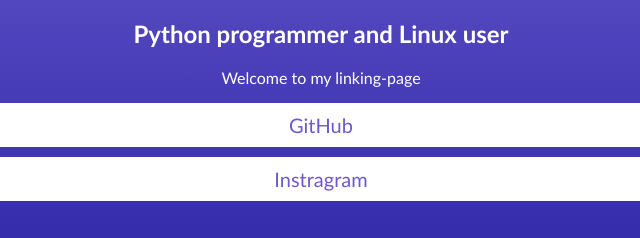
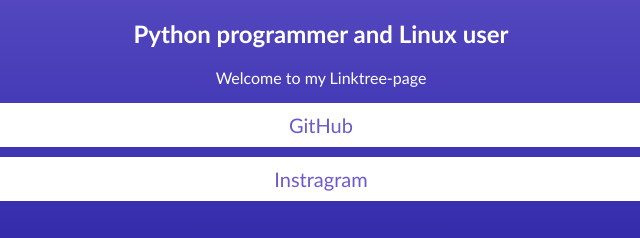
Before and after one commit to Fedoxy/fedoxy.github.io, a plain HTML site: page index.html in a window 1280 px wide. Shown: the part 171-409 px from the top of the page, 319-959 px from the left. Drawn offline with Linux system fonts and the light colour scheme.

Commit message:
Update index.html

```diff
--- a/index.html
+++ b/index.html
@@ -6,7 +6,7 @@
     <img src="/picture.png">
     <h1>Fedoxy</h1>
     <h2>Python programmer and Linux user</h2>
-    <p>Welcome to my linking-page</p>
+    <p>Welcome to my Linktree-page</p>
     <a href="https://github.com/Fedoxy/" target="_blank">GitHub</a>
     <a href="https://www.instagram.com/oxy_hack.py/" target="_blank">Instragram</a>
   </body>
```
